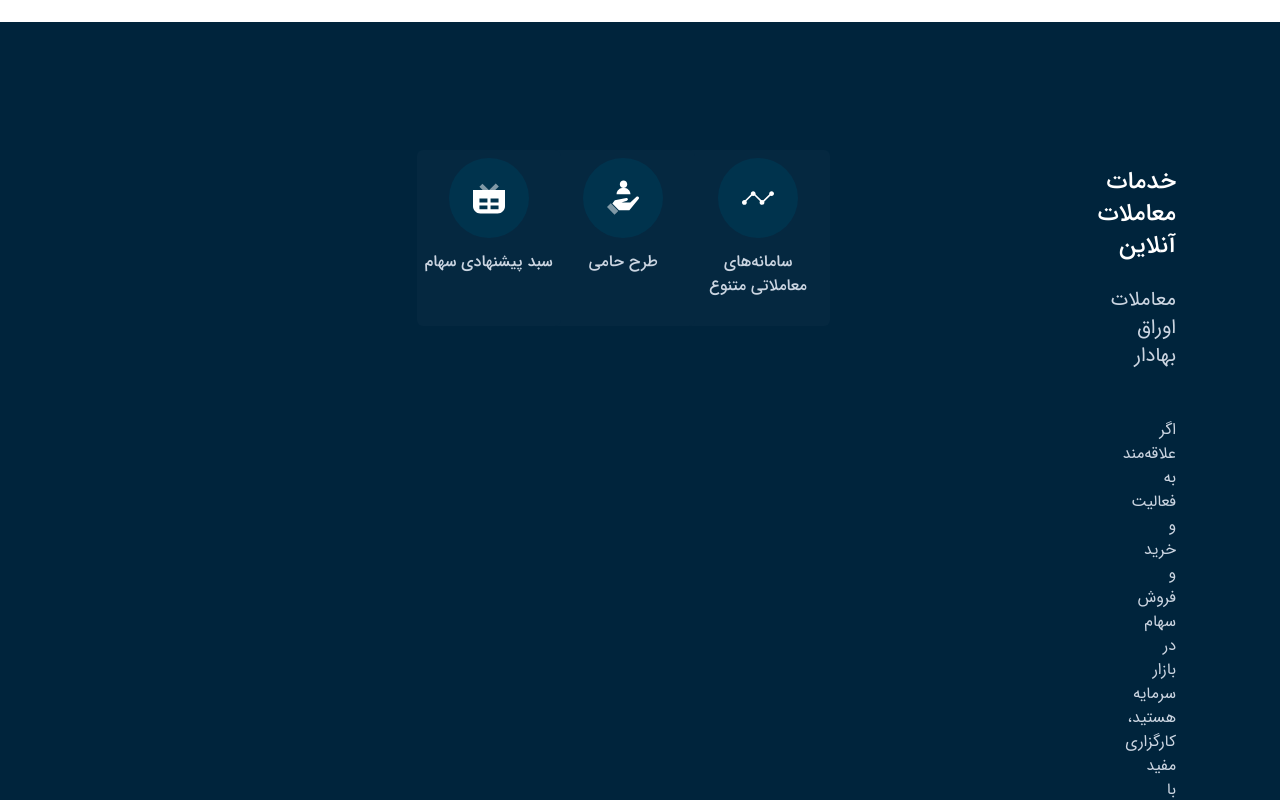
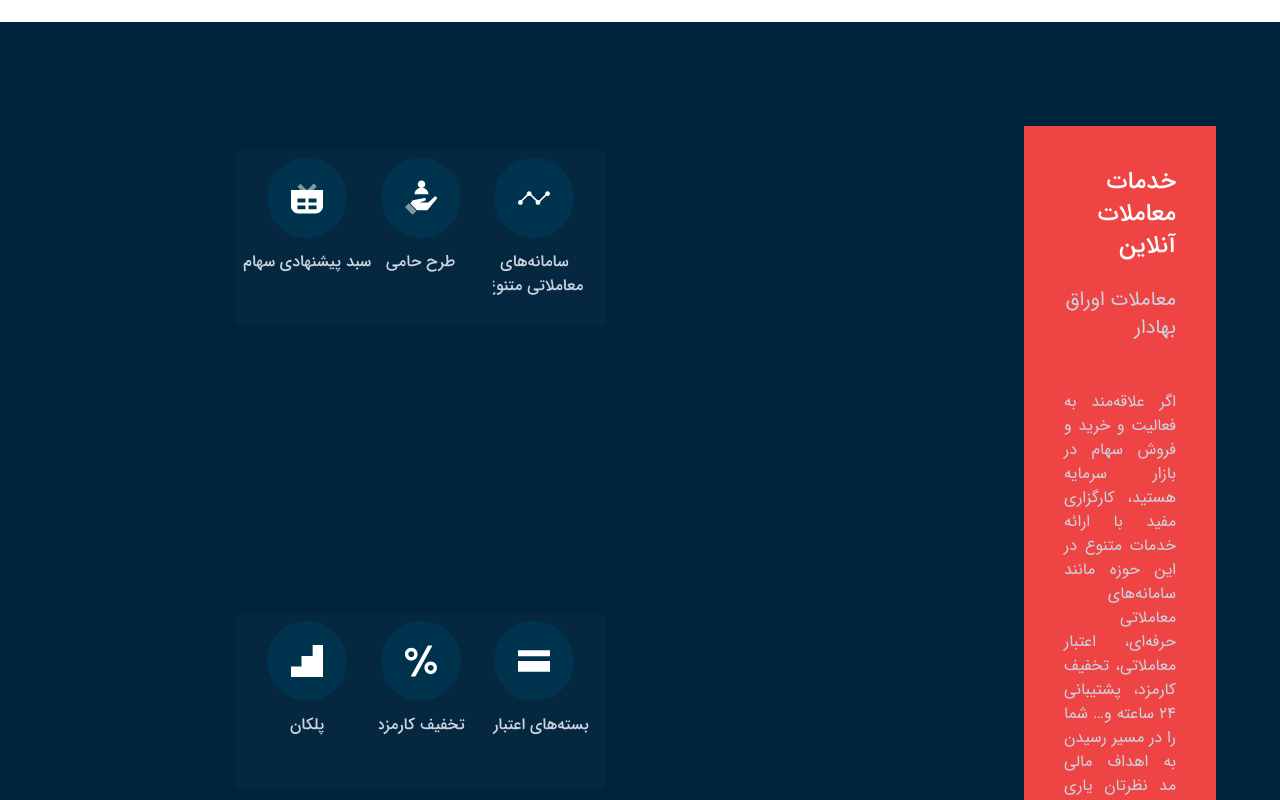
Before and after one commit to EvoNick-IR/Mofid-Securities-clone, a React (Vite) app: page / in a window 1280 px wide. Shown: the part 1700-2500 px from the top of the page. Built offline with nearby package versions, Linux system fonts and the light colour scheme.

Commit message:
fix: some change on khadamat component

```diff
--- a/src/components/Khadamat/Khadamat.jsx
+++ b/src/components/Khadamat/Khadamat.jsx
@@ -3,8 +3,8 @@ import Card from "./Card";
 
 const Khadamat = () => {
   return (
-    <div className=" isreg text-slate-300 text-base mt-10 lg:flex lg:flex-nowrap lg:w-full xl:grid xl:grid-cols-5 mx-auto">
-      <div className=" bg-transparent flex flex-col w-2/5 gap-6 md:p-10 md:text-center xl:col-span- lg:text-right ">
+    <div className=" isreg text-slate-300 text-base mt-10 lg:flex lg:flex-nowrap lg:w-full xl:grid xl:grid-cols-12 mx-auto">
+      <div className=" bg-red-500 flex flex-col w-2/5 gap-6 md:p-10 md:text-center xl:col-span-5 lg:text-right ">
         <h2 className="ismed text-white text-lg lg:text-2xl">
           خدمات معاملات آنلاین
         </h2>
@@ -24,7 +24,7 @@ const Khadamat = () => {
           </div>
         </div>
       </div>
-      <div className="grid grid-cols-2 gap-6 md:grid-cols-3 w-[90%] mx-auto text-center mt-20 lg:mt-6 lg:w-[55%] xl:col-span-3 ">
+      <div className="grid grid-cols-2 gap-6 md:grid-cols-3 w-[90%] mx-auto text-center mt-20 lg:mt-6 lg:w-[55%] xl:col-span-6 ">
         {cardData.map((item) => {
           return (
             <div key={"card" + item.id} className="col-span-1 mx-auto">
```
